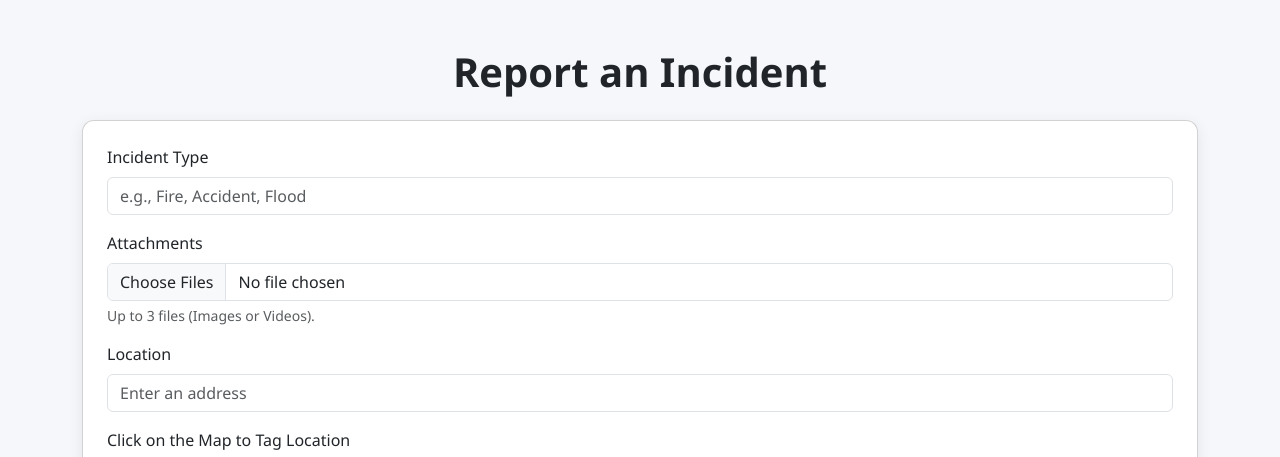
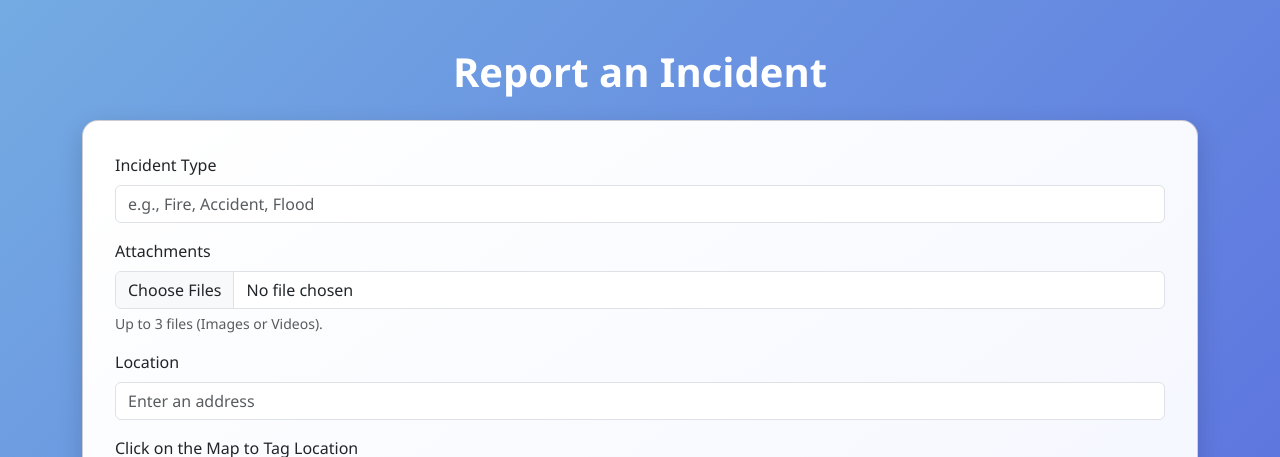
Before and after one commit to iamPulakesh/Reachout, a Flask app: template templates/index.html in a window 1280 px wide. Shown: the top 457 px of the page. Run offline with Flask 3, Linux system fonts and the light colour scheme; the template is opened without the code that fills it, so the values that code supplies are empty; some libraries are stand-ins or nearby versions.

Commit message:
Updated index

```diff
--- a/templates/index.html
+++ b/templates/index.html
@@ -9,12 +9,18 @@
 
   <style>
     body {
-      background-color: #f5f7fa;
+      background: linear-gradient(135deg, #74ABE2 0%, #5563DE 100%);
       font-family: "Segoe UI", Tahoma, Geneva, Verdana, sans-serif;
+      min-height: 100vh;
+      display: flex;
+      align-items: center;
+      justify-content: center;
     }
     .card {
-      border-radius: 12px;
-      box-shadow: 0 4px 15px rgba(0,0,0,0.08);
+      border-radius: 16px;
+      box-shadow: 0 8px 25px rgba(0, 0, 0, 0.15);
+      background: linear-gradient(145deg, #ffffff, #f1f4ff);
+      padding: 2rem;
     }
     #map {
       height: 400px;
@@ -23,6 +29,15 @@
     .note {
       font-size: 0.9em;
       color: #666;
+    }
+    .btn-gradient {
+      background: linear-gradient(135deg, #43cea2, #185a9d);
+      color: #fff;
+      border: none;
+    }
+    .btn-gradient:hover {
+      background: linear-gradient(135deg, #2bb673, #0d3d73);
+      color: #fff;
     }
     @media (max-width: 768px) {
       #map { height: 250px; }
@@ -35,9 +50,9 @@
 <body onload="initMap()">
 
   <div class="container py-5">
-    <h1 class="text-center mb-4 fw-bold">Report an Incident</h1>
+    <h1 class="text-center mb-4 fw-bold text-white">Report an Incident</h1>
 
-    <div class="card p-4">
+    <div class="card">
       <form method="POST" enctype="multipart/form-data" class="row g-3">
 
         <div class="col-12">
@@ -66,7 +81,7 @@
         <input type="hidden" id="lng" name="lng">
 
         <div class="col-12 d-grid">
-          <button type="submit" class="btn btn-success btn-lg">Submit</button>
+          <button type="submit" class="btn btn-gradient btn-lg">Submit</button>
         </div>
       </form>
     </div>
```
